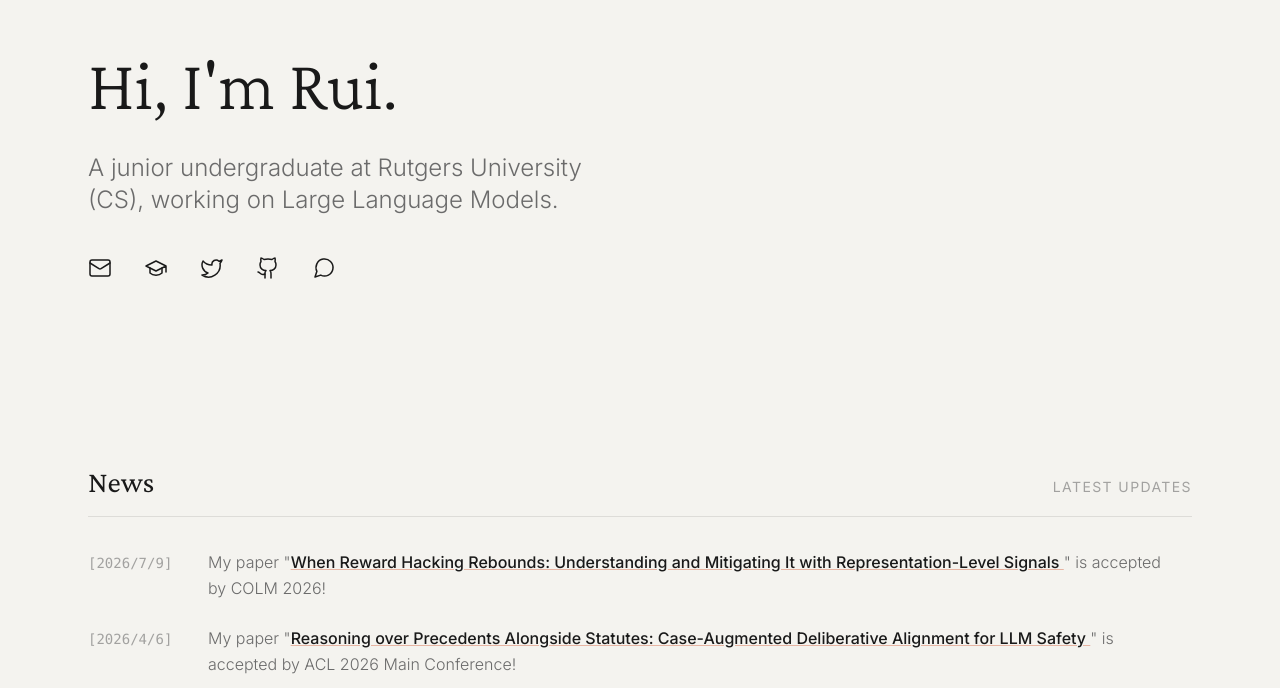
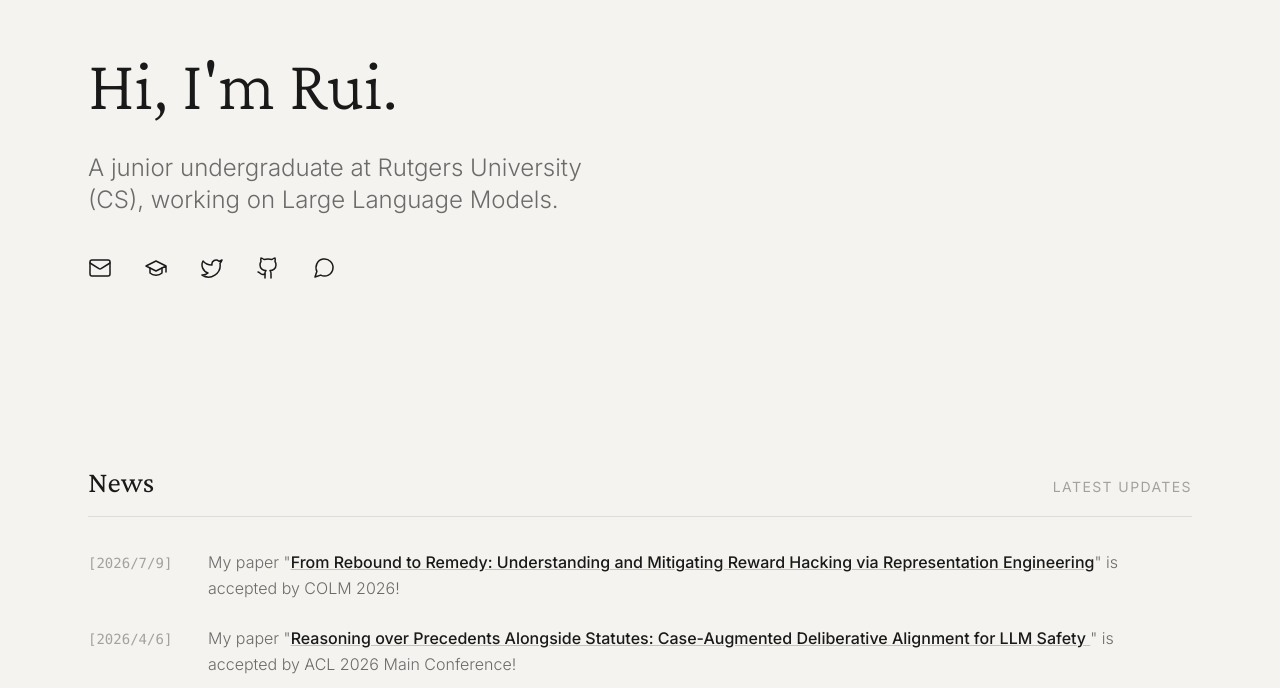
Before and after one commit to RuiWu1123/RuiWu1123.github.io, a React (Vite) app: page / in a window 1280 px wide. Shown: the part 112-800 px from the top of the page. Built offline with nearby package versions, Linux system fonts and the light colour scheme.

Commit message:
Update the reward-hacking paper to its camera-ready title and OpenReview link

```diff
--- a/constants.ts
+++ b/constants.ts
@@ -81,10 +81,10 @@ export const RESEARCH_INTERESTS: ResearchInterest[] = [
 export const PUBLICATIONS: Publication[] = [
   {
     id: 'reward-hacking-rebounds',
-    title: "When Reward Hacking Rebounds: Understanding and Mitigating It with Representation-Level Signals",
+    title: "From Rebound to Remedy: Understanding and Mitigating Reward Hacking via Representation Engineering",
     authors: ["Rui Wu", "Ruixiang Tang"],
     venue: "COLM 2026",
-    link: "https://arxiv.org/abs/2604.01476",
+    link: "https://openreview.net/forum?id=LZEBw6n0pB",
     year: 2026,
     tags: ["Evaluation and Monitoring"],
     preprint: false
@@ -116,8 +116,8 @@ export const PUBLICATIONS: Publication[] = [
 export const NEWS_ITEMS: NewsItem[] = [
   {
     date: "2026/7/9",
-    content: "My paper \"When Reward Hacking Rebounds: Understanding and Mitigating It with Representation-Level Signals \" is accepted by COLM 2026!",
-    link: "https://arxiv.org/abs/2604.01476"
+    content: "My paper \"From Rebound to Remedy: Understanding and Mitigating Reward Hacking via Representation Engineering\" is accepted by COLM 2026!",
+    link: "https://openreview.net/forum?id=LZEBw6n0pB"
   },
   {
     date: "2026/4/6",
```
